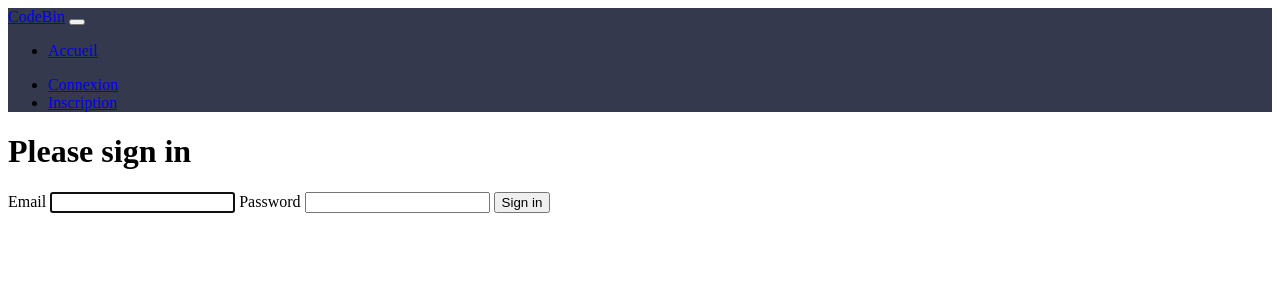
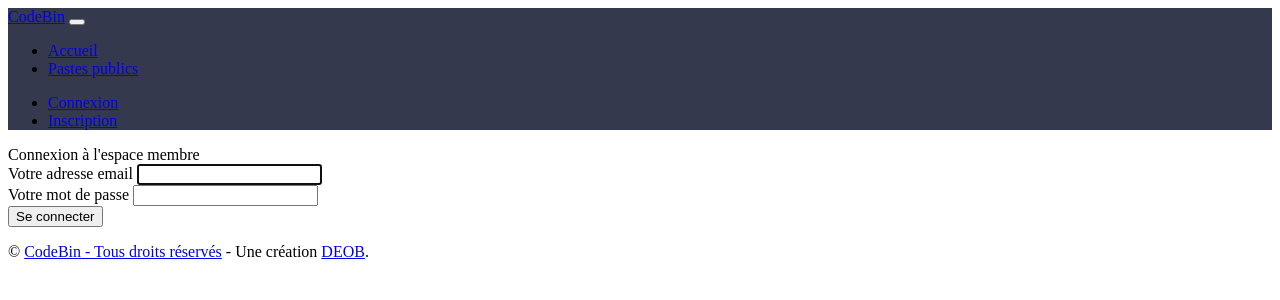
Before and after one commit to enzobrigati/CodeBin, a Symfony app: template templates/security/login.html.twig in a window 1280 px wide. Shown: the top 300 px of the page. Run offline with Twig, Linux system fonts and the light colour scheme; the template is opened without the code that fills it, so the values that code supplies are empty; some libraries are stand-ins or nearby versions.

Commit message:
Edit api, Paste View, Security, Style

```diff
--- a/assets/app.js
+++ b/assets/app.js
@@ -11,3 +11,4 @@ import './vue/main'
 // any CSS you import will output into a single css file (app.css in this case)
 import './styles/bootstrap.min.css';
 import './styles/style.css';
+import 'toastr/build/toastr.css';
--- a/assets/vue/api/axios.js
+++ b/assets/vue/api/axios.js
@@ -1,5 +1,5 @@
 import axios from 'axios'
 
 export const axiosInstance = axios.create({
-    baseURL: 'http://localhost:8000/api',
+    baseURL: 'http://127.0.0.1:8000/api',
 })
--- a/assets/vue/components/PasteForm.vue
+++ b/assets/vue/components/PasteForm.vue
@@ -104,6 +104,7 @@ export default {
             this.codeInput = null
             this.codeLanguage = "text"
             this.codeTitle = null
+            console.log(response.data)
             redirectHelper('/paste/' + response.data.id)
           }).catch(e => console.warn(e))
       this.loading = false
--- a/assets/vue/components/PasteSidebar.vue
+++ b/assets/vue/components/PasteSidebar.vue
@@ -1,7 +1,7 @@
 <template>
   <div class="pastesidebar">
     <div class="card mb-3 mt-4 text-light" style="background-color: #34394D">
-      <div class="card-header">Derniers pastes publiques</div>
+      <div class="card-header">Derniers pastes publics</div>
       <div class="paste_sidebar_list pt-2" v-if="pastes">
         <div class="paste_sidebar_element" v-for="paste in pastes" :key="paste.id">
           <p class="paste_sidebar_element__title mb-0">
@@ -41,7 +41,6 @@ export default {
     getPastes: async function () {
       await axiosInstance.get('/pastes/public')
       .then(response => {
-        console.log(response.data)
         this.pastes = response.data['hydra:member']
       }).catch(e => console.warn(e))
     }
--- a/package.json
+++ b/package.json
@@ -4,6 +4,8 @@
         "@symfony/webpack-encore": "^1.0.0",
         "core-js": "^3.0.0",
         "regenerator-runtime": "^0.13.2",
+        "sass": "^1.39.2",
+        "sass-loader": "^12.1.0",
         "stimulus": "^2.0.0",
         "vue": "^2.5",
         "vue-loader": "^15.9.5",
@@ -25,6 +27,7 @@
         "axios": "^0.21.4",
         "babel-plugin-prismjs": "^2.1.0",
         "prismjs": "^1.24.1",
+        "toastr": "^2.1.4",
         "vue-code-highlight": "^0.7.8",
         "vue-notification": "^1.3.20",
         "vue-prism-editor": "^1.2.2",
--- a/src/Controller/MainController.php
+++ b/src/Controller/MainController.php
@@ -12,7 +12,9 @@ class MainController extends AbstractController
     #[Route('/', name: 'main')]
     public function index(): Response
     {
-        return $this->render('main/index.html.twig');
+        return $this->render('main/index.html.twig', [
+            'current_page' => ['index']
+        ]);
     }
 
 }
--- a/src/Controller/Paste/PasteController.php
+++ b/src/Controller/Paste/PasteController.php
@@ -13,7 +13,9 @@ class PasteController extends AbstractController
     #[Route('/{id}', name: 'paste.show', requirements: ['id' => '[0-9]*'])]
     public function show(Paste $paste): Response
     {
-        $this->denyAccessUnlessGranted(PasteVoter::READ, $paste);
+        if($paste->getPrivacy() === 'private' && $paste->getUser() !== $this->getUser()) {
+            return $this->redirectToRoute('main');
+        }
         return $this->render('paste/index.html.twig', [
             'paste' => $paste
         ]);
--- a/templates/base.html.twig
+++ b/templates/base.html.twig
@@ -5,6 +5,7 @@
     <title>{% block title %}{% endblock %}</title>
     {# Run `composer require symfony/webpack-encore-bundle`
            and uncomment the following Encore helpers to start using Symfony UX #}
+    <script crossorigin="anonymous" src="https://kit.fontawesome.com/56db22c7fe.js"></script>
     {% block stylesheets %}
         {{ encore_entry_link_tags('app') }}
     {% endblock %}
@@ -33,21 +34,37 @@
             <div class="collapse navbar-collapse" id="navbarColor02">
                 <ul class="navbar-nav me-auto">
                     <li class="nav-item">
-                        <a href="{{ path('main') }}" class="nav-link active">Accueil</a>
+                        <a href="{{ path('main') }}" class="nav-link {% if current_page is defined and 'index' in current_page %}active{% endif %}">Accueil</a>
+                    </li>
+                    <li class="nav-item">
+                        <a href="{{ path('main') }}" class="nav-link {% if current_page is defined and 'pastes_public' in current_page %}active{% endif %}">Pastes publics</a>
                     </li>
                 </ul>
                 <ul class="navbar-nav my-auto">
-                    <li class="nav-item">
-                        <a href="{{ path('main') }}" class="nav-link btn btn-info">Connexion</a>
-                    </li>
-                    <li class="nav-item">
-                        <a href="{{ path('main') }}" class="btn btn-dark">Inscription</a>
-                    </li>
+                    {% if app.user %}
+                        <li class="nav-item">
+                            <a href="{{ path('main') }}" class="nav-link"><i class="fa fa-user"></i> Mon compte</a>
+                        </li>
+                        <li class="nav-item">
+                            <a href="{{ path('app_logout') }}" class="nav-link"><i class="fa fa-sign-out"></i> Déconnexion</a>
+                        </li>
+                    {% else %}
+                        <li class="nav-item">
+                            <a href="{{ path('app_login') }}" class="nav-link btn btn-info">Connexion</a>
+                        </li>
+                        <li class="nav-item">
+                            <a href="{{ path('main') }}" class="nav-link btn btn-dark">Inscription</a>
+                        </li>
+                    {% endif %}
                 </ul>
             </div>
         </div>
     </nav>
+
     {% block body %}{% endblock %}
+</div>
+<div class="footer text-center">
+    <p>&copy <a href="{{ path('main') }}" class="text-white">CodeBin - Tous droits réservés</a> - Une création <a href="https://deob.fr" target="_blank">DEOB</a>.</p>
 </div>
 </body>
 </html>
--- a/templates/paste/index.html.twig
+++ b/templates/paste/index.html.twig
@@ -3,5 +3,5 @@
 {% block title %}{{ paste.title ? paste.title : 'untitled' }} | CodeBin{% endblock %}
 
 {% block body %}
-    <Paste target="{{ paste.id }}"/>
+    <Paste target="{{ paste.id }}" currentuser="{{ app.user ? app.user.id : null }}"/>
 {% endblock %}
--- a/templates/security/login.html.twig
+++ b/templates/security/login.html.twig
@@ -1,29 +1,37 @@
 {% extends 'base.html.twig' %}
 
-{% block title %}Log in!{% endblock %}
+{% block title %}Connexion{% endblock %}
 
 {% block body %}
-<form method="post">
+    <div class="container">
+        <div class="card mt-3 bg-lightblue">
+            <div class="card-header">Connexion à l'espace membre</div>
+            <div class="card-body">
+                <form method="post" class="row">
+                    <div class="col-12">
                         {% if error %}
                             <div class="alert alert-danger">{{ error.messageKey|trans(error.messageData, 'security') }}</div>
                         {% endif %}
-
-    {% if app.user %}
-        <div class="mb-3">
-            You are logged in as {{ app.user.username }}, <a href="{{ path('app_logout') }}">Logout</a>
                     </div>
-    {% endif %}
-
-    <h1 class="h3 mb-3 font-weight-normal">Please sign in</h1>
-    <label for="inputEmail">Email</label>
-    <input type="email" value="{{ last_username }}" name="email" id="inputEmail" class="form-control" autocomplete="email" required autofocus>
-    <label for="inputPassword">Password</label>
-    <input type="password" name="password" id="inputPassword" class="form-control" autocomplete="current-password" required>
-
+                    <div class="col-12 col-md-6">
+                        <label for="inputEmail">Votre adresse email</label>
+                        <input type="email" value="{{ last_username }}" name="email" id="inputEmail" class="form-control mt-2"
+                               autocomplete="email" required autofocus>
+                    </div>
+                    <div class="col-12 col-md-6">
+                        <label for="inputPassword">Votre mot de passe</label>
+                        <input type="password" name="password" id="inputPassword" class="form-control mt-2"
+                               autocomplete="current-password"
+                               required>
+                    </div>
+                    <div class="col-12">
+                        <button class="btn btn-dark mt-2 bg-verylightblue" type="submit">
+                            Se connecter
+                        </button>
+                    </div>
                     <input type="hidden" name="_csrf_token"
                            value="{{ csrf_token('authenticate') }}"
                     >
-
                     {#
                     Uncomment this section and add a remember_me option below your firewall to activate remember me functionality.
                     See https://symfony.com/doc/current/security/remember_me.html
@@ -34,9 +42,8 @@
                         </label>
                     </div>
                     #}
-
-    <button class="btn btn-lg btn-primary" type="submit">
-        Sign in
-    </button>
                 </form>
+            </div>
+        </div>
+    </div>
 {% endblock %}
--- a/webpack.config.js
+++ b/webpack.config.js
@@ -64,7 +64,7 @@ Encore
 .configureDefinePlugin()
 
     // enables Sass/SCSS support
-    //.enableSassLoader()
+    .enableSassLoader()
 
     // uncomment if you use TypeScript
     //.enableTypeScriptLoader()
```
Also changed, not shown: assets/styles/style.css (+26 -0 lines), assets/vue/Helpers/notifyHelper.js (added, +23 -0 lines), assets/vue/components/Paste.vue (+58 -12 lines), src/Controller/Api/Paste/PasteCreateController.php (+7 -5 lines), src/Entity/Paste/Paste.php (+8 -8 lines), src/Entity/User.php (+3 -7 lines), 2 other files. Lines whose indentation alone changed are shown as unchanged.
